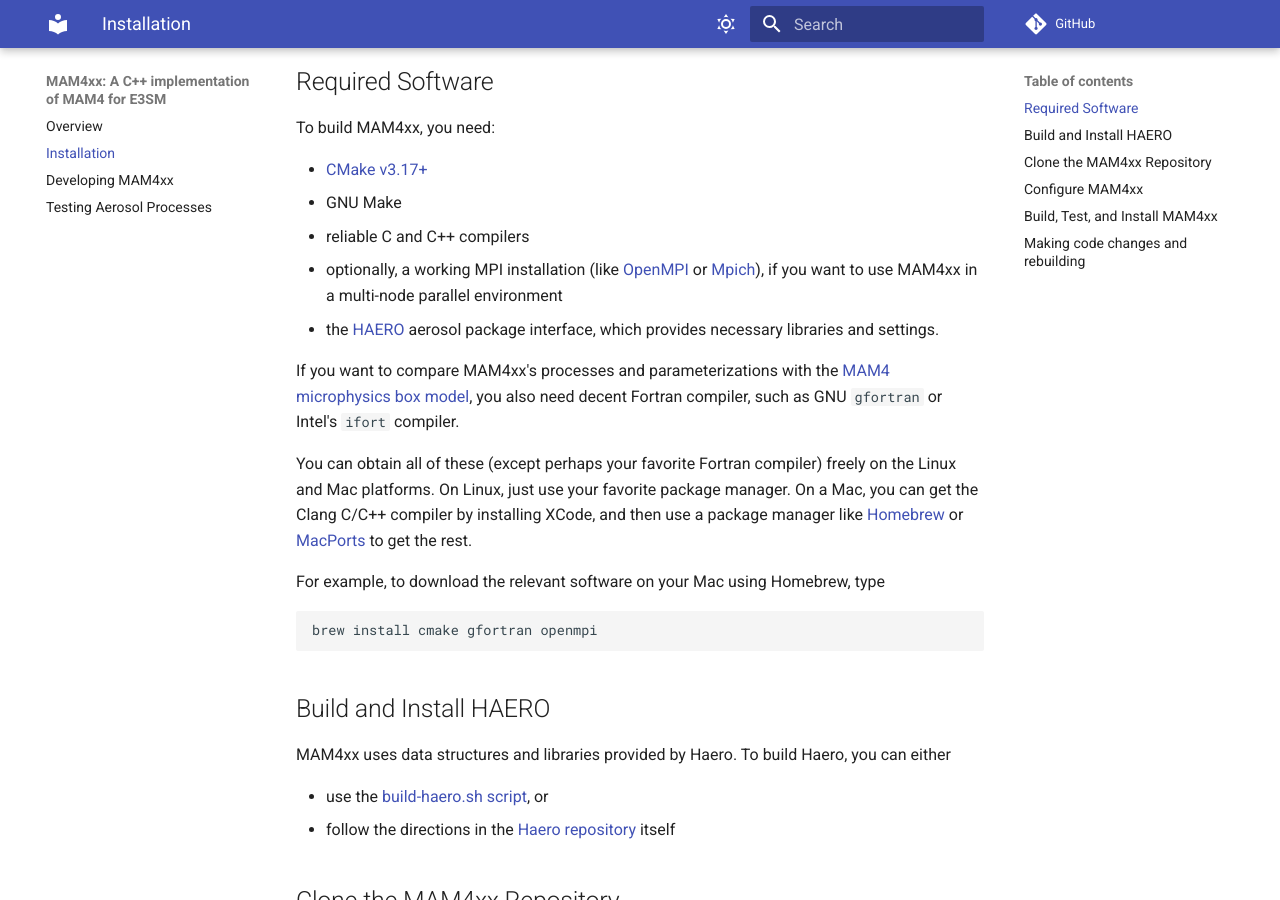
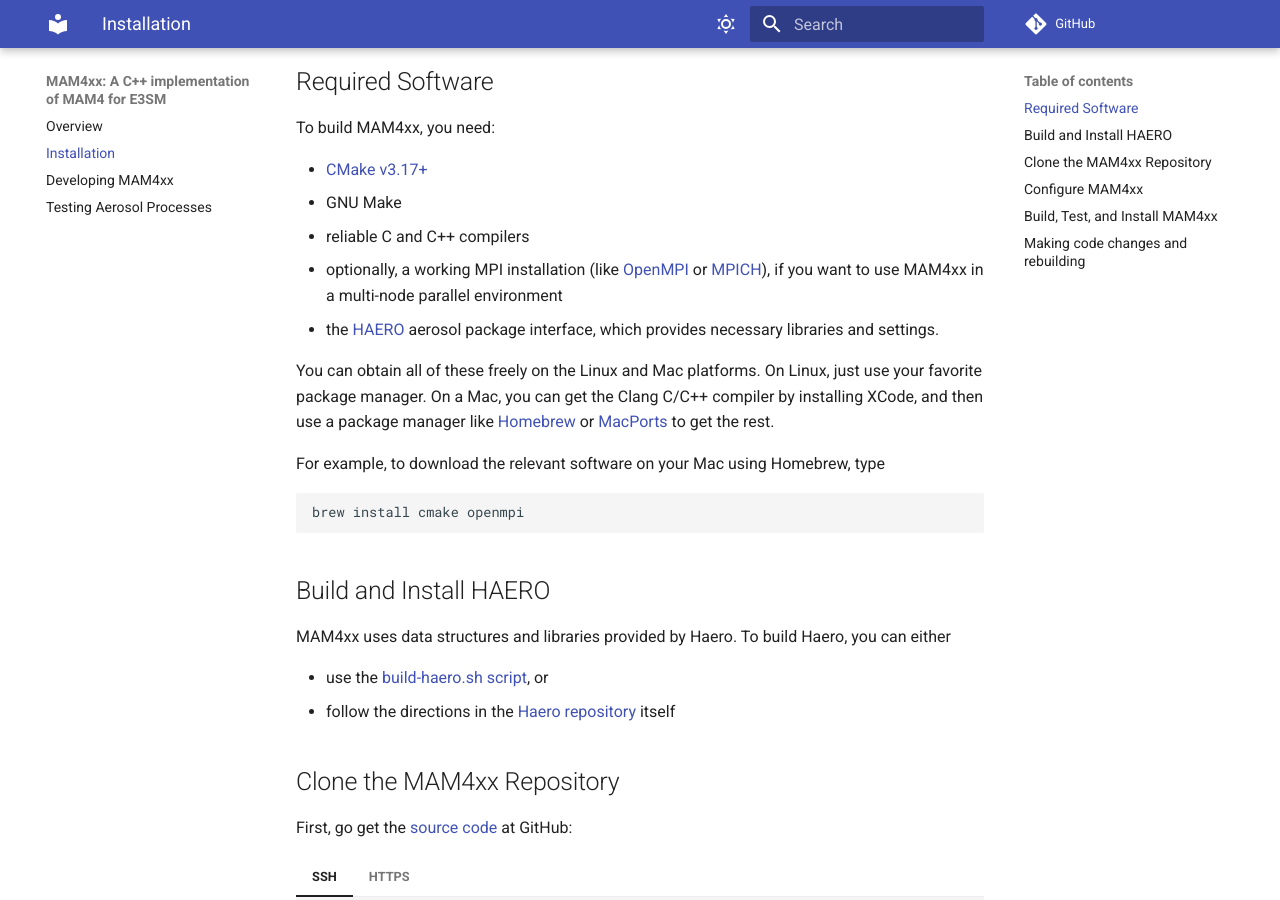
Before and after one commit to eagles-project/mam4xx, an MkDocs documentation site: the page built from docs/installation.md, in a window 1280 px wide and 900 px high, scrolled down 290 px. Built offline with MkDocs 1.6.1 and Material for MkDocs 9.7.7, drawn with Linux system fonts in a browser that asks for light colours; comment, search, counter and statistics services are not loaded.

Commit message:
Removed references to Fortran from installation docs and CI.

````diff
--- a/docs/installation.md
+++ b/docs/installation.md
@@ -14,26 +14,21 @@ To build MAM4xx, you need:
 * GNU Make
 * reliable C and C++ compilers
 * optionally, a working MPI installation (like [OpenMPI](https://www.open-mpi.org/)
-  or [Mpich](https://www.mpich.org/)), if you want to use MAM4xx in a
+  or [MPICH](https://www.mpich.org/)), if you want to use MAM4xx in a
   multi-node parallel environment
 * the [HAERO](https://github.com/eagles-project/haero) aerosol package interface,
   which provides necessary libraries and settings.
 
-If you want to compare MAM4xx's processes and parameterizations with the
-[MAM4 microphysics box model](https://github.com/eagles-project/mam_refactor),
-you also need decent Fortran compiler, such as GNU `gfortran` or Intel's `ifort`
-compiler.
-
-You can obtain all of these (except perhaps your favorite Fortran compiler)
-freely on the Linux and Mac platforms. On Linux, just use your favorite package
-manager. On a Mac, you can get the Clang C/C++ compiler by installing XCode, and
-then use a package manager like [Homebrew](https://brew.sh/) or
-[MacPorts](https://www.macports.org/) to get the rest.
+You can obtain all of these freely on the Linux and Mac platforms. On Linux,
+just use your favorite package manager. On a Mac, you can get the Clang C/C++
+compiler by installing XCode, and then use a package manager like
+[Homebrew](https://brew.sh/) or [MacPorts](https://www.macports.org/) to get
+the rest.
 
 For example, to download the relevant software on your Mac using Homebrew, type
 
 ```
-brew install cmake gfortran openmpi
+brew install cmake openmpi
 ```
 
 ## Build and Install HAERO
````
Also changed, not shown: 1 other file.
